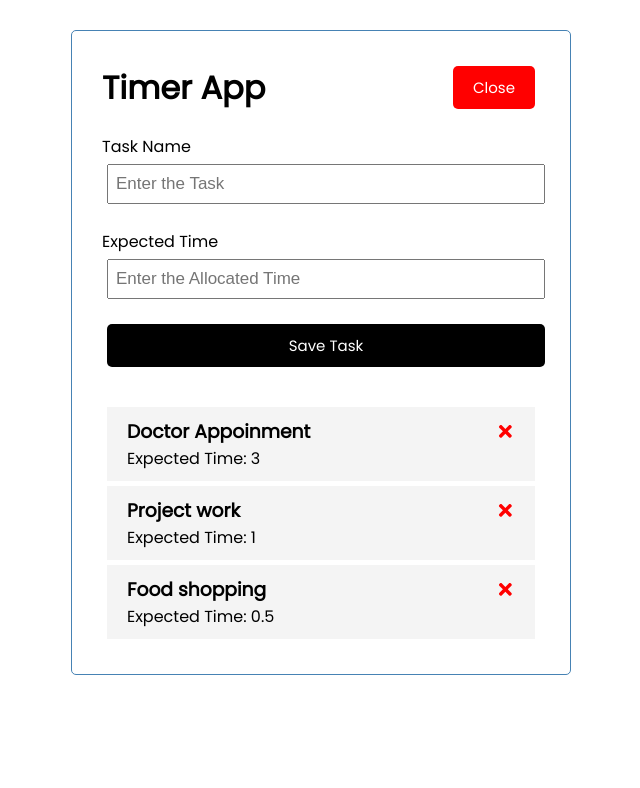
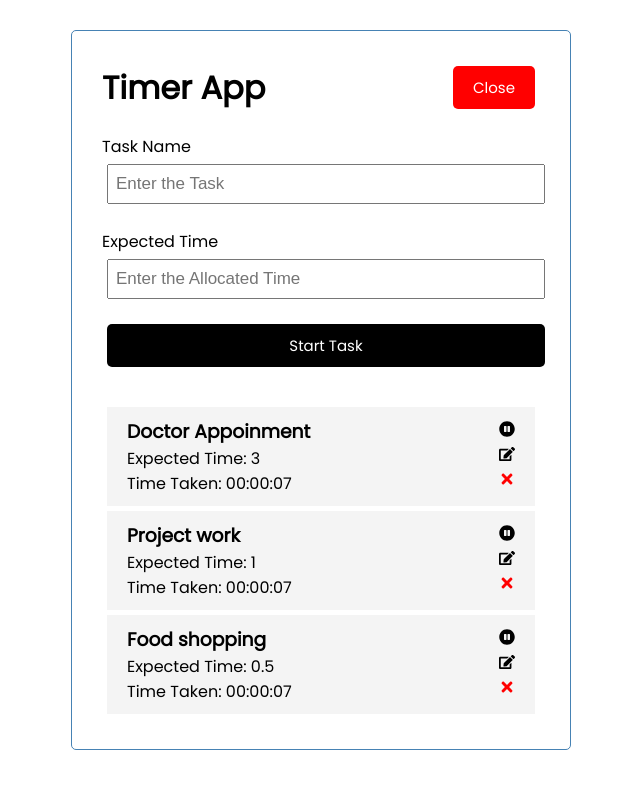
Before and after one commit to indar12/Timer, a React (Create React App) app: page / in a window 1280 px wide. Both pictures are taken after a click on the button "Add". Shown: the top 788 px of the page, without its empty margins (319-959 px from the left). Built offline with nearby package versions, Linux system fonts and the light colour scheme.

Commit message:
every feature is working properly all done

```diff
--- a/src/components/AddTask.js
+++ b/src/components/AddTask.js
@@ -1,18 +1,21 @@
 import React, { useState } from "react";
 
-const AddTask = ({onAdd}) => {
+const AddTask = ({ onAdd, editTaskId, editTaskFunc }) => {
   const [taskName, setTaskName] = useState("");
   const [expectedTime, setExpectedTime] = useState("");
-  const onSubmit = (e) =>{
+  const onSubmit = (e) => {
     e.preventDefault();
-    if(!taskName || !expectedTime){
-        alert("Please Enter the required fields");
-        return;
+    if (!taskName || !expectedTime) {
+      alert("Please Enter the required fields");
+      return;
     }
-    onAdd({taskName,expectedTime})
-    setTaskName('')
-    setExpectedTime('')
-  }
+    if (editTaskId != null) {
+      return editTaskFunc({ taskName, expectedTime });
+    }
+    onAdd({ taskName, expectedTime });
+    setTaskName("");
+    setExpectedTime("");
+  };
   return (
     <form className="add-form" onSubmit={onSubmit}>
       <div className="form-control">
@@ -37,7 +40,7 @@ const AddTask = ({onAdd}) => {
           }}
         />
       </div>
-      <input className="btn btn-block" type="submit" value="Save Task" />
+      <input className="btn btn-block" type="submit" value="Start Task" />
     </form>
   );
 };
--- /dev/null
+++ b/src/components/StartTimer.js
@@ -0,0 +1,42 @@
+import React, { useEffect, useRef, useState } from "react";
+
+const StartTimer = ({ passTime }) => {
+  const [seconds, setSeconds] = useState(0);
+  const [minutes, setMinutes] = useState(0);
+  const [hours, setHours] = useState(0);
+  let timer = useRef();
+  useEffect(() => {
+    handleTime();
+    if (passTime) {
+      console.log("pass", passTime);
+      return clearInterval(timer.current);
+    }
+
+    return () => clearInterval(timer.current);
+  });
+  function handleTime() {
+    timer.current = setInterval(() => {
+      setSeconds(seconds + 1);
+      if (seconds === 59) {
+        setMinutes(minutes + 1);
+        setSeconds(0);
+      }
+      if (minutes === 59) {
+        setHours(hours + 1);
+        setMinutes(0);
+        setSeconds(0);
+      }
+    }, 1000);
+  }
+  return (
+    <div>
+      <p>
+        Time Taken: {hours < 10 ? "0" + hours : hours}:
+        {minutes < 10 ? "0" + minutes : minutes}:
+        {seconds < 10 ? "0" + seconds : seconds}
+      </p>
+    </div>
+  );
+};
+
+export default StartTimer;
--- a/src/components/TaskItem.js
+++ b/src/components/TaskItem.js
@@ -1,11 +1,63 @@
-import React from "react";
-import {FaTimes} from 'react-icons/fa';
+import React, { useEffect, useRef, useState } from "react";
+import { FaTimes, FaEdit, FaPauseCircle } from "react-icons/fa";
+import StartTimer from "./StartTimer";
 
-const TaskItem = ({ task, onDelete}) => {
+const TaskItem = ({ task, onDelete, editFunc }) => {
+  const [passTime, setPassTime] = useState(false);
+  const [seconds, setSeconds] = useState(0);
+  const [minutes, setMinutes] = useState(0);
+  const [hours, setHours] = useState(0);
+  let timer = useRef();
+  useEffect(() => {
+    handleTime();
+    if (passTime) {
+      console.log("pass", passTime);
+      return clearInterval(timer.current);
+    }
+
+    return () => clearInterval(timer.current);
+  });
+  function handleTime() {
+    timer.current = setInterval(() => {
+      setSeconds(seconds + 1);
+      if (seconds === 59) {
+        setMinutes(minutes + 1);
+        setSeconds(0);
+      }
+      if (minutes === 59) {
+        setHours(hours + 1);
+        setMinutes(0);
+        setSeconds(0);
+      }
+    }, 1000);
+  }
   return (
     <div className="task">
-      <h3>{task.taskName} <FaTimes onClick={()=>onDelete(task.id)} style={{color:'red',cursor:'pointer'}}/></h3>
-      <p>Expected Time: {task.expectedTime}</p>
+      <div>
+        <h3>{task.taskName} </h3>
+        <p>Expected Time: {task.expectedTime}</p>
+        <StartTimer passTime={passTime} />
+      </div>
+      <div className="taskIcons">
+        <div>
+          <div
+            onClick={() => {
+              console.log("passTime", passTime);
+              setPassTime(!passTime);
+            }}
+          >
+            <FaPauseCircle />{" "}
+          </div>
+          <div onClick={() => editFunc(task.id)}>
+            <FaEdit />{" "}
+          </div>
+
+          <FaTimes
+            onClick={() => onDelete(task.id)}
+            style={{ color: "red", cursor: "pointer" }}
+          />
+        </div>
+      </div>
     </div>
   );
 };
--- a/src/components/Tasks.js
+++ b/src/components/Tasks.js
@@ -1,11 +1,16 @@
 import React from "react";
 import TaskItem from "./TaskItem";
 
-const Tasks = ({ tasks, onDelete }) => {
+const Tasks = ({ tasks, onDelete, editFunc }) => {
   return (
     <>
       {tasks.map((task, index) => (
-        <TaskItem key={index} task={task} onDelete={onDelete}/>
+        <TaskItem
+          key={index}
+          task={task}
+          onDelete={onDelete}
+          editFunc={editFunc}
+        />
       ))}
     </>
   );
--- a/src/components/Timer.js
+++ b/src/components/Timer.js
@@ -4,6 +4,7 @@ import React, { useState } from "react";
 import AddTask from "./AddTask";
 
 const Timer = () => {
+  const [editTaskId, setEditTaskId] = useState(null);
   const [showAddTask, setShowAddTask] = useState(false);
   const [tasks, setTasks] = useState([
     {
@@ -33,12 +34,39 @@ const Timer = () => {
   const deleteTask = (id) => {
     setTasks(tasks.filter((item) => item.id !== id));
   };
+  function editFunc(id) {
+    console.log("id", id);
+    setEditTaskId(id);
+    setShowAddTask(true);
+  }
+  function editTaskFunc(task) {
+    setTasks(
+      tasks.map((item) => {
+        if (item.id === editTaskId) {
+          return task;
+        }
+        return item;
+      })
+    );
+  }
   return (
     <div className="container">
-      <Header title={title} onToggle={()=>{setShowAddTask(!showAddTask)}} showAddClose={showAddTask}/>
-      {showAddTask && <AddTask onAdd={addTask} />}
+      <Header
+        title={title}
+        onToggle={() => {
+          setShowAddTask(!showAddTask);
+        }}
+        showAddClose={showAddTask}
+      />
+      {showAddTask && (
+        <AddTask
+          onAdd={addTask}
+          editTaskId={editTaskId}
+          editTaskFunc={editTaskFunc}
+        />
+      )}
       {tasks.length > 0 ? (
-        <Tasks tasks={tasks} onDelete={deleteTask} />
+        <Tasks tasks={tasks} onDelete={deleteTask} editFunc={editFunc} />
       ) : (
         "No Task"
       )}
--- a/src/index.css
+++ b/src/index.css
@@ -1,4 +1,4 @@
-@import url('https://fonts.googleapis.com/css2?family=Poppins:wght@300;400&display=swap');
+@import url("https://fonts.googleapis.com/css2?family=Poppins:wght@300;400&display=swap");
 
 * {
   box-sizing: border-box;
@@ -7,7 +7,7 @@
 }
 
 body {
-  font-family: 'Poppins', sans-serif;
+  font-family: "Poppins", sans-serif;
 }
 
 .container {
@@ -55,10 +55,17 @@ body {
 }
 
 .task {
+  display: flex;
+  justify-content: space-between;
   background: #f4f4f4;
   margin: 5px;
   padding: 10px 20px;
   cursor: pointer;
+}
+
+.taskIcons {
+  display: flex;
+  align-items: center;
 }
 
 .task.reminder {
```
